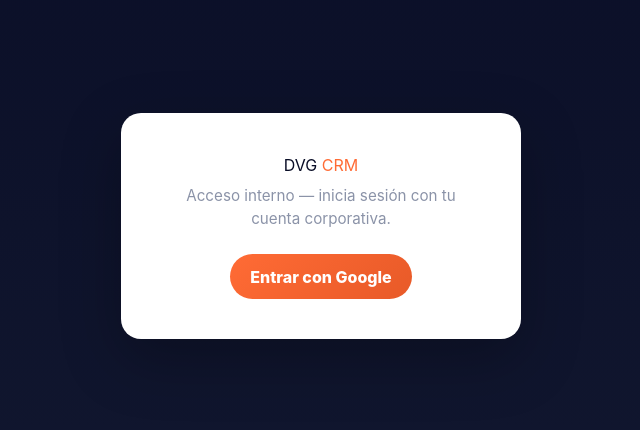
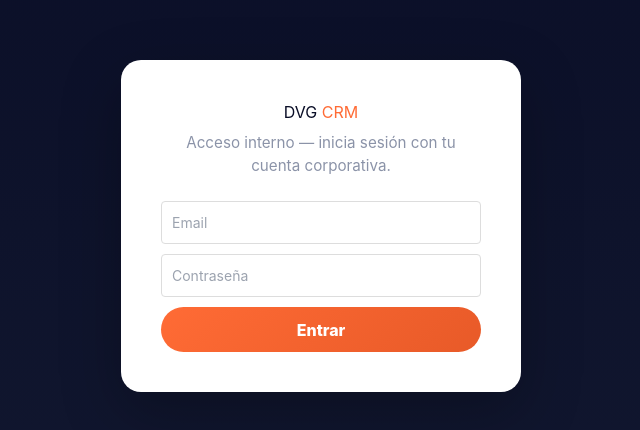
Before and after one commit to dariovg/dvg-crm, a Next.js app: page /login in a window 1280 px wide. Shown: the part 174-604 px from the top of the page, without its empty margins (319-959 px from the left). Built offline with nearby package versions, Linux system fonts and the light colour scheme.

Commit message:
feat: replace Google OAuth with email+password login

```diff
--- a/app/api/auth/[...nextauth]/route.js
+++ b/app/api/auth/[...nextauth]/route.js
@@ -1,25 +1,36 @@
 import NextAuth from "next-auth";
-import GoogleProvider from "next-auth/providers/google";
+import CredentialsProvider from "next-auth/providers/credentials";
 
 export const authOptions = {
   providers: [
-    GoogleProvider({
-      clientId: process.env.GOOGLE_CLIENT_ID,
-      clientSecret: process.env.GOOGLE_CLIENT_SECRET,
+    CredentialsProvider({
+      name: "Credentials",
+      credentials: {
+        email: { label: "Email", type: "email" },
+        password: { label: "Password", type: "password" },
+      },
+      async authorize(credentials) {
+        // Credenciales hardcodeadas
+        if (
+          credentials?.email === "info@dvgsstudio.com" &&
+          credentials?.password === "Informatica97"
+        ) {
+          return {
+            id: "1",
+            email: "info@dvgsstudio.com",
+            name: "DVG CRM Admin",
+          };
+        }
+        // Acceso denegado
+        return null;
+      },
     }),
   ],
   pages: {
     signIn: "/login",
   },
-  callbacks: {
-    async signIn({ user }) {
-      // Hardcoded allowed emails
-      const allowedEmails = ["info@dvgsstudio.com", "dariovillarrealguillo@gmail.com"];
-      return allowedEmails.includes(user.email.toLowerCase());
-    },
-    async session({ session }) {
-      return session;
-    },
+  session: {
+    strategy: "jwt",
   },
   secret: process.env.NEXTAUTH_SECRET,
 };
--- a/app/login/page.js
+++ b/app/login/page.js
@@ -4,18 +4,27 @@ import { signIn } from "next-auth/react";
 import { useState } from "react";
 
 export default function LoginPage() {
+  const [email, setEmail] = useState("");
+  const [password, setPassword] = useState("");
   const [loading, setLoading] = useState(false);
+  const [error, setError] = useState("");
 
-  const handleGoogleLogin = async () => {
+  const handleLogin = async (e) => {
+    e.preventDefault();
     setLoading(true);
-    try {
-      await signIn("google", {
-        redirect: true,
-        callbackUrl: "/dashboard",
+    setError("");
+
+    const result = await signIn("credentials", {
+      email,
+      password,
+      redirect: false,
     });
-    } catch (error) {
-      console.error("Error en login:", error);
+
+    if (result?.error) {
+      setError("Email o contraseña incorrectos");
       setLoading(false);
+    } else if (result?.ok) {
+      window.location.href = "/dashboard";
     }
   };
 
@@ -26,14 +35,54 @@ export default function LoginPage() {
           DVG <span className="brand-ia">CRM</span>
         </h1>
         <p>Acceso interno — inicia sesión con tu cuenta corporativa.</p>
+
+        <form onSubmit={handleLogin} style={{ width: "100%" }}>
+          <input
+            type="email"
+            placeholder="Email"
+            value={email}
+            onChange={(e) => setEmail(e.target.value)}
+            required
+            disabled={loading}
+            style={{
+              width: "100%",
+              padding: "10px",
+              marginBottom: "10px",
+              borderRadius: "4px",
+              border: "1px solid #ddd",
+              fontSize: "14px",
+            }}
+          />
+          <input
+            type="password"
+            placeholder="Contraseña"
+            value={password}
+            onChange={(e) => setPassword(e.target.value)}
+            required
+            disabled={loading}
+            style={{
+              width: "100%",
+              padding: "10px",
+              marginBottom: "10px",
+              borderRadius: "4px",
+              border: "1px solid #ddd",
+              fontSize: "14px",
+            }}
+          />
+          {error && (
+            <p style={{ color: "red", fontSize: "12px", marginBottom: "10px" }}>
+              {error}
+            </p>
+          )}
           <button
-          type="button"
+            type="submit"
             className="btn-primary"
-          onClick={handleGoogleLogin}
             disabled={loading}
+            style={{ width: "100%" }}
           >
-          {loading ? "Conectando..." : "Entrar con Google"}
+            {loading ? "Conectando..." : "Entrar"}
           </button>
+        </form>
       </div>
     </div>
   );
```
Lines whose indentation alone changed are shown as unchanged.
